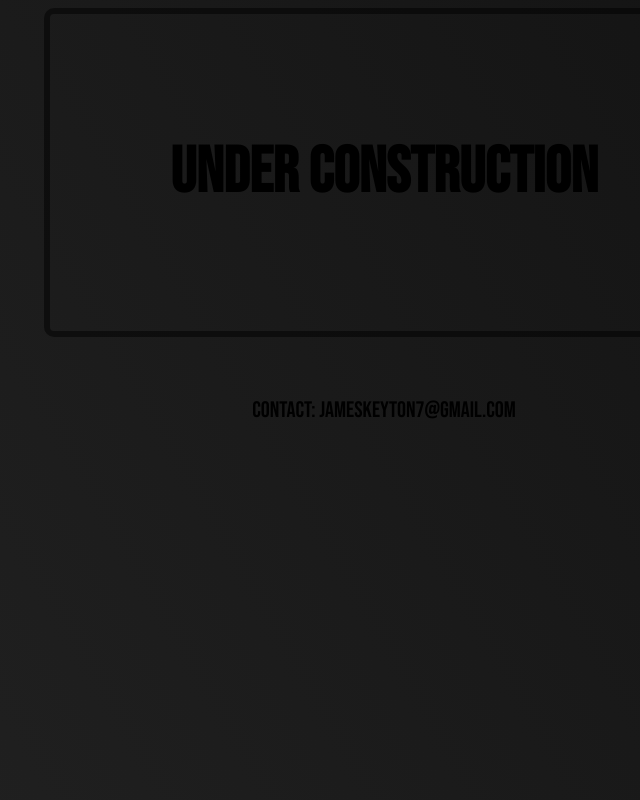
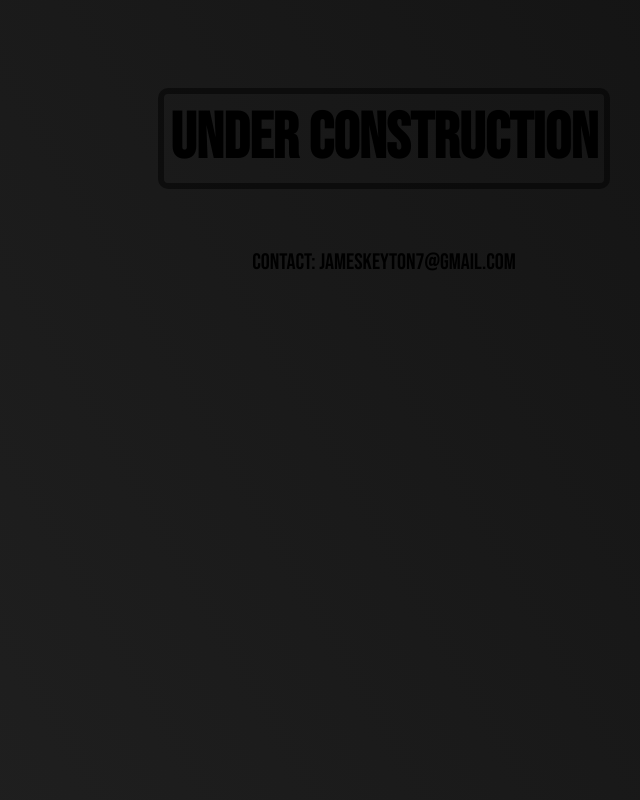
Before and after one commit to frankvision/VercelSite, a plain HTML site: page index.html in a window 1280 px wide. Shown: the top 800 px of the page, without its empty margins (256-896 px from the left). Drawn offline with Linux system fonts and the light colour scheme.

Commit message:
Update style.css

```diff
--- a/style.css
+++ b/style.css
@@ -5,6 +5,7 @@ body {
   background: linear-gradient(60deg, #222, #111),
     linear-gradient(20deg, black, black),
     radial-gradient(circle, lime, yellow);
+  padding: 80px;
 
   background-repeat: no-repeat;
   min-height: 100vh;
@@ -18,7 +19,7 @@ h1 {
   margin: 0 auto;
   border: 6px solid rgba(0, 0, 0, 0.5);
   border-radius: 10px;
-  padding: 120px;
+  padding: 6px;
 }
 p {
   font-size: 1.4rem;
```
